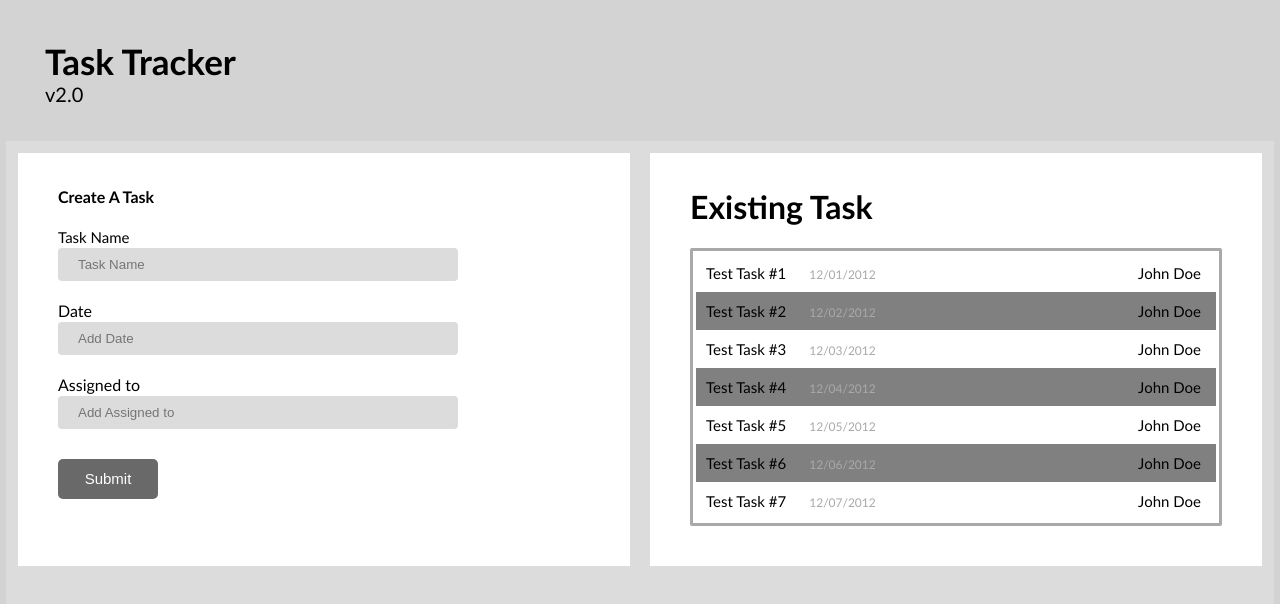
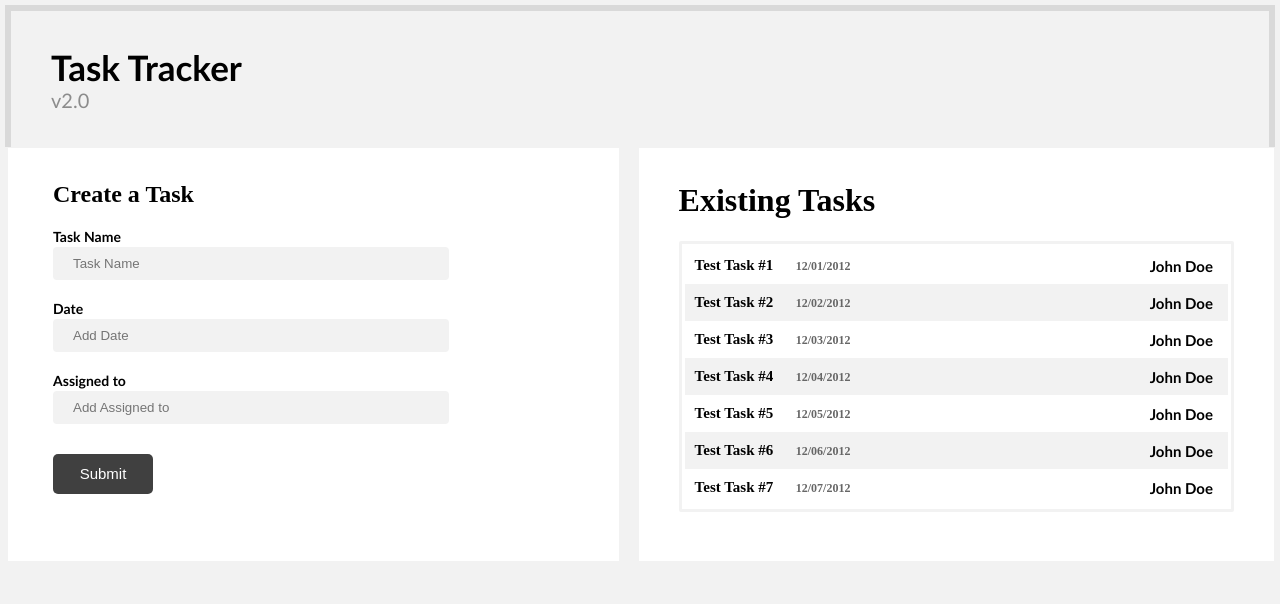
Before and after one commit to koushikreddyg/Created-list-item-using-html-jquery-and-css, a plain HTML site: page index.html in a window 1280 px wide. Drawn offline with nearby package versions, Linux system fonts and the light colour scheme.

Commit message:
finished styling

```diff
--- a/assets/css/index.css
+++ b/assets/css/index.css
@@ -1,15 +1,22 @@
 body{
-    border: 6px solid lightgrey;
+    border: 6px solid #f2f2f2;
     padding: 2;
-    font-family: "calibri";
-    background-color: gainsboro;
     margin: 0 0 0 0;
+    background-color: #f2f2f2
 
 }
+
+.heading{
+
+}
+
 .taskHeading{
     margin: -3;
+    border-top: 6px solid #d9d9d9;
+    border-left: 6px solid #d9d9d9;
+    border-right: 6px solid #d9d9d9;
     display: flex;
-    background-color: lightgrey;
+    background-color: #f2f2f2;
     padding: 35px;
     flex-direction: column;
     padding-left: 40px;
@@ -20,35 +27,36 @@ body{
     margin:0;
     font-size: 35px;
     font-weight: bold;
-
+    font-family: "calibri";
 
 }
 .version{
     margin: 0;
     font-size: 20px;
-    color: black
+    color: #8c8c8c;
+    font-family: "calibri";
 }
 
 .formContainer{
-    margin-top: 15px;
-    margin-left: 10px;
+
     background-color: white;
     padding-top: 13;
-    padding-left: 40;
+    padding-left: 45;
     height: 400;
-    width: 1980;
-    margin-right: 10px;
+    width: 1900;
+
 }
 
 
 .labelText{
-    font-size: 15px;
-
+    font-size: 14px;
+    font-weight: 800;
+    font-family: "calibri";
 }
 
 input {
     width: 70%;
-    background-color: gainsboro;
+    background-color: #f2f2f2 ;
     padding: 9px 20px;
     margin: 2px 0;
     border: 0px solid black;
@@ -61,14 +69,16 @@ button{
     height: 40;
     font-size: 15px;
     border-radius: 5px;
-    background-color: dimgray;
+    background-color: #404040;
     color: white;
     border: none
 }
 
 .container{
+    margin-top: 4px;
     display: flex;
-    margin-right: 10px
+    margin-right: 10px;
+    background-color: #f2f2f2
 
 }
 
@@ -79,7 +89,8 @@ button{
     font-size: 10px;
     padding-left: 10px;
     padding: 10px;
-    background-color: antiquewhite
+    background-color: #f2f2f2;
+    font-weight: 600
 }
 
 
@@ -87,23 +98,24 @@ button{
     float: right;
     padding-right: 5px;
     font-size: 15px;
+    font-weight: 600;
+    font-family: "calibri";
 }
 
 .formContainerDisplay{
-    margin-top: 15px;
-    margin-left: 10px;
+    margin-left: 20px;
     background-color: white;
     padding-top: 13;
     padding-left: 40;
+    margin-right: -12px;
     height: 380;
-    width: 1980;
+    width: 2000;
     overflow: auto;
-    margin-bottom: 20px;
     padding-bottom: 20px
 }
 .borderDisplay{
     margin-right: 40px;
-    border: 3px solid darkgrey;
+    border: 3px solid #f2f2f2;
     border-radius: 2px;
     padding: 3px;
 
@@ -111,7 +123,7 @@ button{
 
 .dateStyle{
     font-size: 12px;
-    color: darkgrey
+    color: #666666
 }
 
 .indivisualTaskStyle{
--- a/assets/js/index.js
+++ b/assets/js/index.js
@@ -69,7 +69,7 @@ $(document).ready(function(){
 
 jQuery.each( array, function( i, val ) {
         if(i%2===1){
-            html=html+ `<div class="taskStyle" style="background-color: grey">
+            html=html+ `<div class="taskStyle" style="background-color: #f2f2f2">
                 <span class="indivisualTaskStyle">${val.name}</span>&nbsp&nbsp&nbsp&nbsp&nbsp&nbsp&nbsp&nbsp
                 <span class="dateStyle">${val.date}</span>
                 <span class="right">${val.assigned}</span>
--- a/index.html
+++ b/index.html
@@ -15,19 +15,19 @@
         </div>
         <div class="container">
             <div class="formContainer">
-            <h4 class="heading">Create A Task</h4>
+            <h2 class="heading">Create a Task</h2>
             <div id="Error"></div>
             <label class="labelText">Task Name</label><br/>
             <input type="text" id="task-name" placeholder="Task Name"/><br/>
-            <label >Date</label><br/>
+            <label class="labelText">Date</label><br/>
             <input type="text" id="add-date" placeholder="Add Date"/><br/>
-            <label>Assigned to</label><br/>
+            <label class="labelText">Assigned to</label><br/>
             <input type="text" id="assigned-to" placeholder="Add Assigned to"/><br/>
             <button>Submit</button>
         </div>
 
         <div class="formContainerDisplay">
-            <h1 class="heading">Existing Task</h1>
+            <h1 class="heading">Existing Tasks</h1>
             <div class="borderDisplay">
             <div id="display"></div>
         </div>
```
